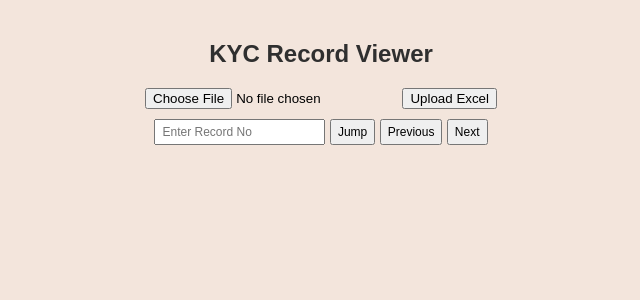
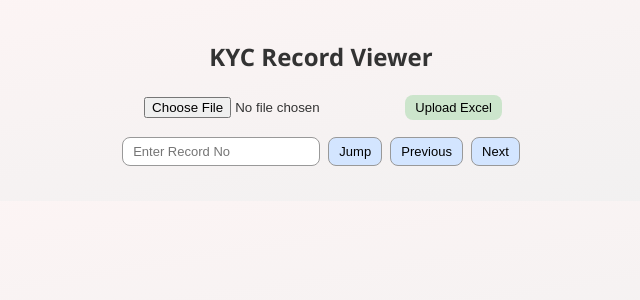
Before and after one commit to Mukesh7595Kumar/kyc-record-viewer, a Flask app: page / in a window 1280 px wide. Shown: the top 300 px of the page, without its empty margins (319-959 px from the left). Run offline with Flask 3, Linux system fonts and the light colour scheme.

Commit message:
Update index.html

```diff
--- a/templates/index.html
+++ b/templates/index.html
@@ -5,13 +5,19 @@
     <title>KYC Record Viewer</title>
     <style>
         body {
-            font-family: Arial, sans-serif;
+            font-family: 'Segoe UI', Tahoma, Geneva, Verdana, sans-serif;
             margin: 0;
             padding: 20px;
-            background: #f3e5dc;
+            background: linear-gradient(to bottom right, #fef5f5, #f0f0f0);
             overflow: hidden;
+            color: #333;
         }
-        h2 { text-align: center; color: #2f2f2f; margin-bottom: 20px; }
+        h2 {
+            text-align: center;
+            color: #333;
+            margin-bottom: 20px;
+            font-size: 24px;
+        }
         .record {
             display: grid;
             grid-template-columns: repeat(4, 1fr);
@@ -20,54 +26,83 @@
             margin: auto;
         }
         .field {
-            background: #fff;
-            padding: 4px;
+            background: #ffffff;
+            padding: 4px 6px;
             border: 1px solid #ccc;
-            border-radius: 6px;
-            box-shadow: 0 0 2px rgba(0,0,0,0.1);
+            border-radius: 10px;
+            box-shadow: 0 1px 3px rgba(0, 0, 0, 0.1);
+            transition: transform 0.1s ease-in-out;
+        }
+        .field:hover {
+            transform: scale(1.01);
         }
         .field label {
             display: block;
-            font-weight: bold;
-            color: #3f3f3f;
-            margin-bottom: 1px;
+            font-weight: 600;
+            color: #444;
+            margin-bottom: 2px;
             font-size: 13px;
         }
         .field input {
             width: 100%;
-            padding: 3px;
+            padding: 3px 4px;
             font-size: 13px;
-            border-radius: 3px;
+            border-radius: 6px;
             border: 1px solid #aaa;
         }
         .buttons {
             display: flex;
-            gap: 3px;
-            margin-top: 3px;
+            gap: 4px;
+            margin-top: 2px;
         }
         .buttons button {
             flex: 1;
-            font-size: 10px;
-            padding: 1px 3px;
-            border-radius: 3px;
-            border: 1px solid #888;
-            background: #f0f0f0;
+            font-size: 11px;
+            padding: 2px;
+            border-radius: 6px;
+            border: none;
+            background-color: #e0e0e0;
             cursor: pointer;
+            transition: background 0.2s;
         }
         .buttons button:hover {
-            background: #e0e0e0;
+            background-color: #ccc;
         }
         .controls {
             text-align: center;
-            margin: 10px 0;
+            margin: 15px 0;
         }
         .controls input, .controls button {
-            font-size: 12px;
-            padding: 4px 6px;
+            font-size: 13px;
+            padding: 6px 10px;
+            border-radius: 8px;
+            border: 1px solid #999;
+            margin: 0 2px;
+        }
+        .controls button {
+            background-color: #d3e5ff;
+            cursor: pointer;
+        }
+        .controls button:hover {
+            background-color: #a3cbff;
         }
         form {
             text-align: center;
-            margin-bottom: 10px;
+            margin-bottom: 15px;
+        }
+        form input[type="file"] {
+            padding: 4px;
+        }
+        form button {
+            font-size: 13px;
+            padding: 5px 10px;
+            border-radius: 8px;
+            border: none;
+            background-color: #cce5cc;
+            cursor: pointer;
+        }
+        form button:hover {
+            background-color: #a4d4a4;
         }
     </style>
 </head>
```
